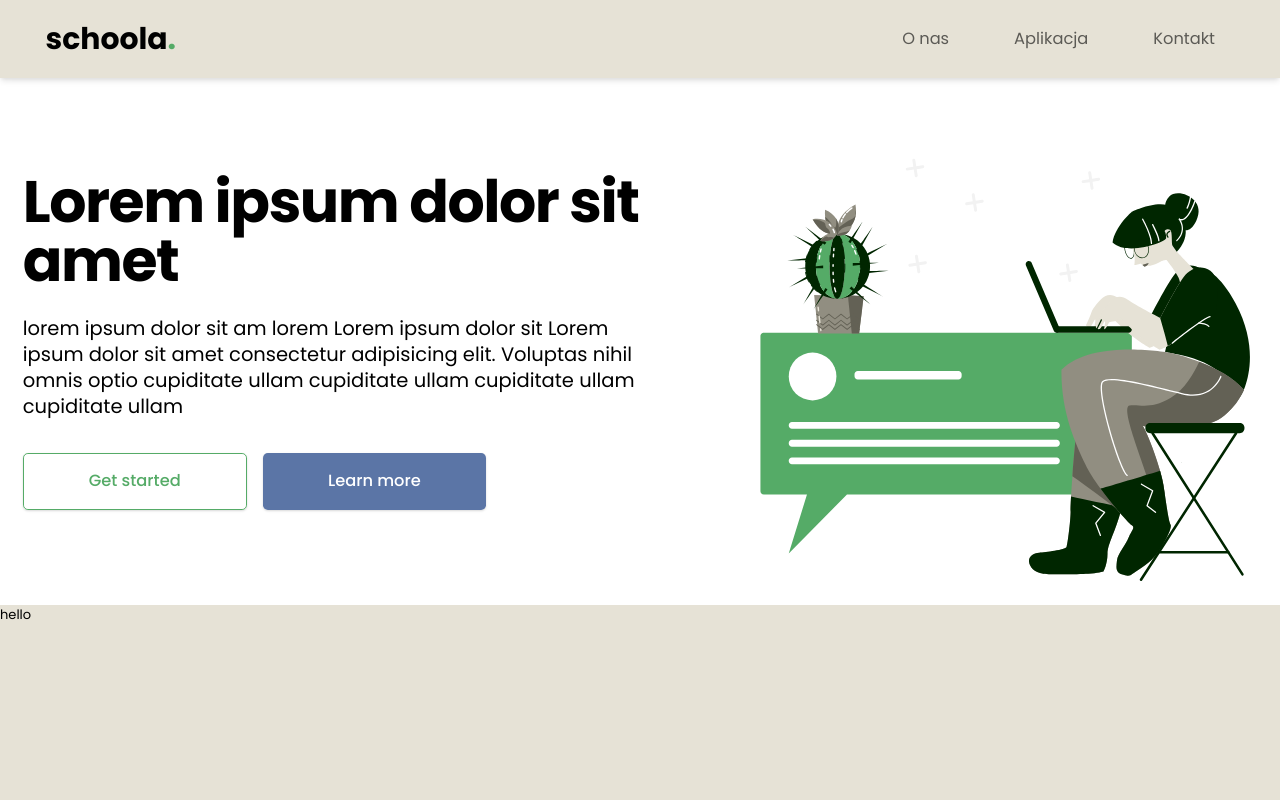
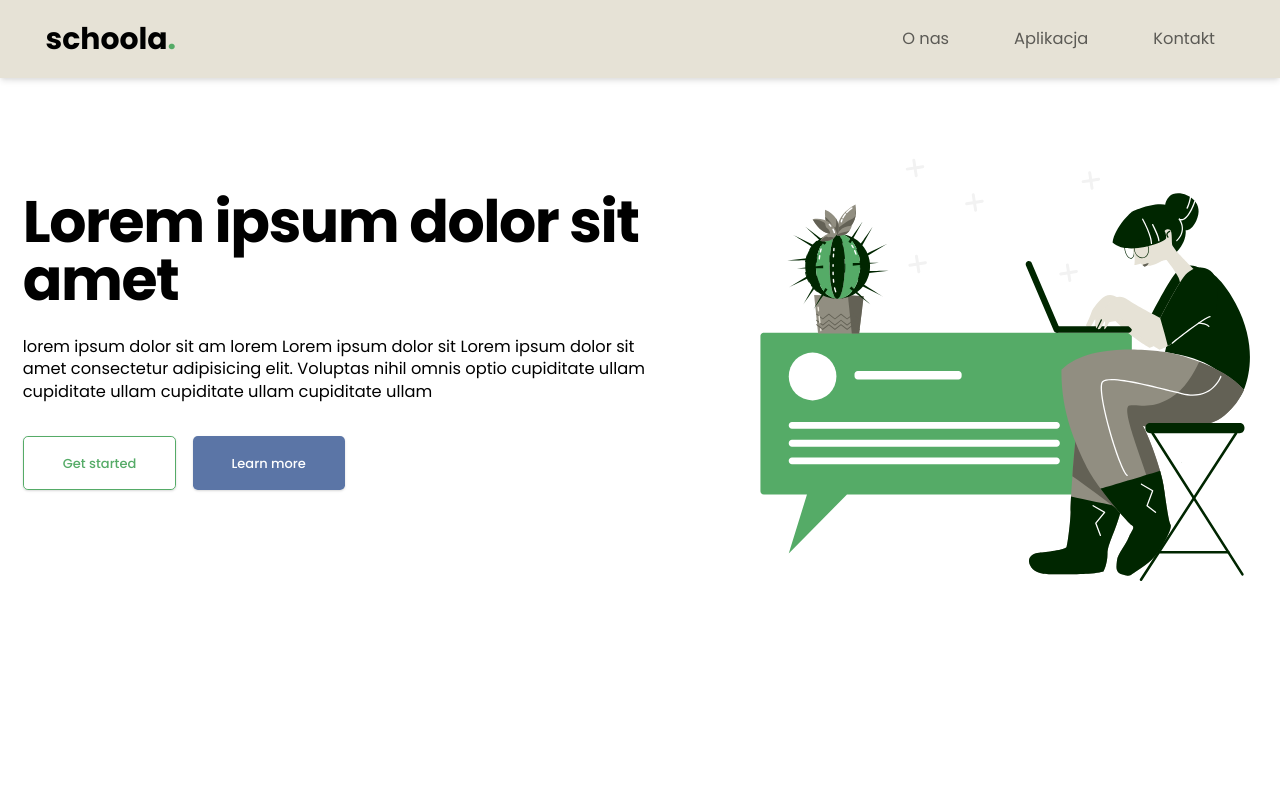
Before and after one commit to schoola-pl/schoola-landing, a Next.js app: page / in a window 1280 px wide. Shown: the top 800 px of the page. Built offline with nearby package versions, Linux system fonts and the light colour scheme.

Commit message:
SectionCTA responsiveness

```diff
--- a/components/organisms/SectionCTA/SectionCTA.tsx
+++ b/components/organisms/SectionCTA/SectionCTA.tsx
@@ -3,20 +3,20 @@ import Image from 'next/image';
 
 const SectionCTA: React.FC = () => (
   <div className="h-full flex items-center justify-center flex-col-reverse md:flex-row px-5 md:px-3">
-    <div className="flex flex-col items-start py-10 px-4">
-      <h1 className="text-7xl mb-8 font-extrabold tracking-tight">Lorem ipsum dolor sit amet</h1>
-      <p className="text-2xl max-w-3xl">
+    <div className="flex flex-col items-start py-10 px-4 md:py-20 lg:py-26">
+      <h1 className="text-5xl md:text-6xl mb-8 font-extrabold tracking-tight xl:text-7xl 2xl:mb-20">Lorem ipsum dolor sit amet</h1>
+      <p className="text-xl md:text-xl 2xl:text-2xl max-w-3xl">
         lorem ipsum dolor sit am lorem Lorem ipsum dolor sit Lorem ipsum dolor sit amet consectetur adipisicing elit. Voluptas nihil omnis optio
         cupiditate ullam cupiditate ullam cupiditate ullam cupiditate ullam
       </p>
-      <div className="mt-10  flex content-start">
+      <div className="mt-10 2xl:mt-20 flex content-start">
         <div className="inline-flex rounded-md shadow">
-          <button className="inline-flex items-center justify-center text-xl px-20 py-5 border border-transparent font-medium rounded-md text-emerald-dark hover:bg-emerald-dark transition-all hover:text-coolGray-white hover:border-emerald-dark">
+          <button className="inline-flex items-center justify-center text-m px-10 py-5 sm:px-16 md:px-12 2xl:px-20 border border-transparent 2xl:text-xl font-medium rounded-md text-emerald-dark hover:bg-emerald-dark transition-all hover:text-coolGray-white hover:border-emerald-dark">
             Get started
           </button>
         </div>
         <div className="ml-5 inline-flex rounded-md shadow">
-          <button className="inline-flex text-coolGray-white relative items-center justify-center text-xl px-20 py-5 font-medium rounded-md bg-blue-default hover:bg-blue-light  transition-all">
+          <button className="inline-flex text-coolGray-white relative items-center justify-center text-m px-10 py-5 sm:px-16 md:px-12 2xl:px-20 2xl:text-xl  font-medium rounded-md bg-blue-default hover:bg-blue-light  transition-all">
             Learn more
           </button>
         </div>
@@ -29,3 +29,29 @@ const SectionCTA: React.FC = () => (
 );
 
 export default SectionCTA;
+
+//xl
+// <div className="h-full flex items-center justify-center flex-col-reverse md:flex-row px-5 md:px-3">
+//   <div className="flex flex-col items-start py-10 px-4">
+//     <h1 className="text-7xl mb-8 font-extrabold tracking-tight">Lorem ipsum dolor sit amet</h1>
+//     <p className="text-2xl max-w-3xl">
+//       lorem ipsum dolor sit am lorem Lorem ipsum dolor sit Lorem ipsum dolor sit amet consectetur adipisicing elit. Voluptas nihil omnis optio
+//       cupiditate ullam cupiditate ullam cupiditate ullam cupiditate ullam
+//     </p>
+//     <div className="mt-10  flex content-start">
+//       <div className="inline-flex rounded-md shadow">
+//         <button className="inline-flex items-center justify-center text-xl px-20 py-5 border border-transparent font-medium rounded-md text-emerald-dark hover:bg-emerald-dark transition-all hover:text-coolGray-white hover:border-emerald-dark">
+//           Get started
+//         </button>
+//       </div>
+//       <div className="ml-5 inline-flex rounded-md shadow">
+//         <button className="inline-flex text-coolGray-white relative items-center justify-center text-xl px-20 py-5 font-medium rounded-md bg-blue-default hover:bg-blue-light  transition-all">
+//           Learn more
+//         </button>
+//       </div>
+//     </div>
+//   </div>
+//   <div className="md:ml-10">
+//     <Image src={ConnectIcon} width={600} height={600} alt={'Connect people icon'} />
+//   </div>
+// </div>;
--- a/pages/index.tsx
+++ b/pages/index.tsx
@@ -5,7 +5,7 @@ import ProblemSection from '../components/organisms/ProblemSection/ProblemSectio
 const Home: NextPage = () => (
   <>
     <SectionCTA />
-    <ProblemSection />
+    {/* <ProblemSection /> */}
   </>
 );
 
```
